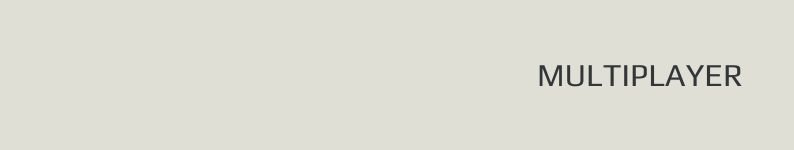
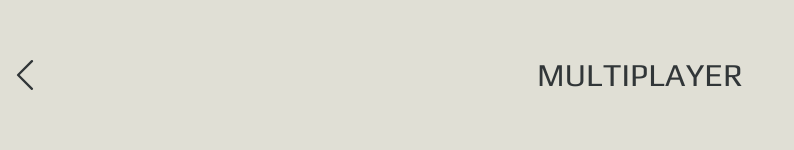
Before and after one commit to CezaryWrzalik/Tic-tac-toe-v2, a Next.js app: page / in a window 1280 px wide. Shown: the part 325-475 px from the top of the page, without its empty margins (0-794 px from the left). Built offline with nearby package versions, Linux system fonts and the light colour scheme.

Commit message:
Previous page moved into layout fixed sidebar for stats menu

```diff
--- a/components/game-multiplayer/lobby/lobby.tsx
+++ b/components/game-multiplayer/lobby/lobby.tsx
@@ -13,7 +13,6 @@ import Sidebar from "./sidebar";
 const Lobby = () => {
   return (
     <>
-      <UiPreviousPage />
       <Sidebar />
       <LobbyContainer>
         <PageTitle><Typography.Text_24>List of games</Typography.Text_24></PageTitle>
--- a/components/game-multiplayer/lobby/sidebar.styled.tsx
+++ b/components/game-multiplayer/lobby/sidebar.styled.tsx
@@ -1,4 +1,4 @@
-import styled from "styled-components";
+import styled, { css } from "styled-components";
 import { commonSideButtonCss } from "../../ui/Ui-Previouspage.styled";
 
 type SidebarProps = {
@@ -21,7 +21,7 @@ export const SidebarContainer = styled.div<SidebarProps>(
 );
 
 export const SvgContainer = styled.div<SidebarProps>(
-  ({ visible }) => `
+  ({ visible }) => css`
 	${commonSideButtonCss};
 
 	svg {
--- a/components/layout/layout.tsx
+++ b/components/layout/layout.tsx
@@ -2,7 +2,7 @@ import UiNotification from "../ui/ui-notification";
 import Header from "./header";
 import { Typography } from "../typography";
 import { Footer, LayoutContainer, Main } from "./Layout.styled";
-
+import UiPreviousPage from "../ui/ui-previouspage";
 
 type LayoutProps = {
   children: React.ReactNode;
@@ -14,7 +14,10 @@ const Layout = ({ children }: LayoutProps) => {
       <UiNotification />
       <LayoutContainer>
         <Header />
-        <Main>{children}</Main>
+        <Main>
+          <UiPreviousPage />
+          {children}
+        </Main>
         <Footer>
           <Typography.Text_16>by Cezary Wrzalik</Typography.Text_16>
         </Footer>
--- a/pages/multiplayer/index.tsx
+++ b/pages/multiplayer/index.tsx
@@ -12,7 +12,6 @@ const MultiplayerPage = () => {
 
   return (
     <MultiplayerPageContainer>
-      <UiPreviousPage />
       <Lobby />
     </MultiplayerPageContainer>
   );
```
Also changed, not shown: pages/auth/index.tsx (+10 -3 lines).
